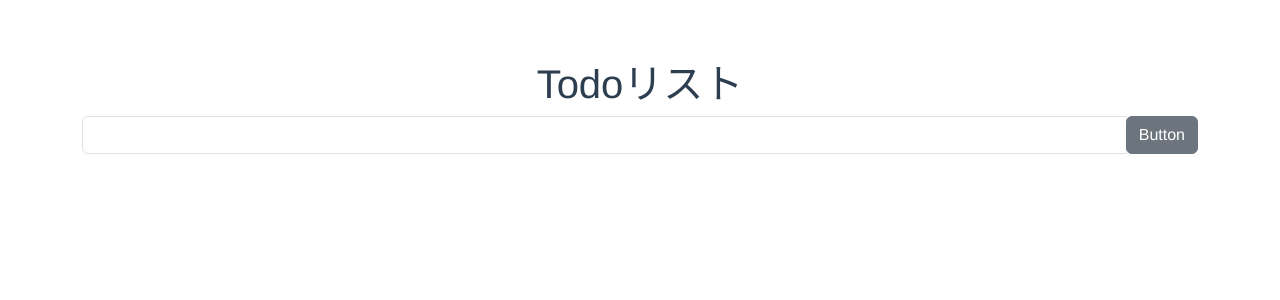
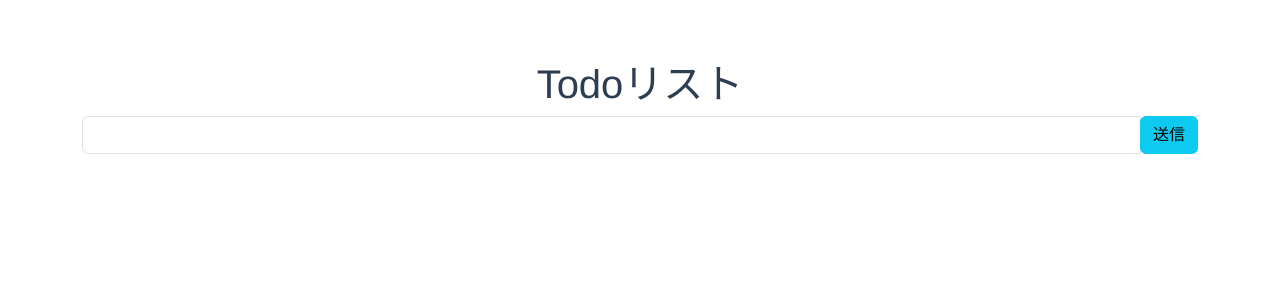
Before and after one commit to i-yuka1129/firebase-vue-todo, a Vue app: page / in a window 1280 px wide. Shown: the top 300 px of the page. Built offline with nearby package versions, Linux system fonts and the light colour scheme.

Commit message:
ボタン装飾の変更

```diff
--- a/src/components/TodoForm.vue
+++ b/src/components/TodoForm.vue
@@ -3,7 +3,7 @@
     <b-input-group>
       <b-form-input type="text" />
       <b-input-group-append>
-        <b-button>Button</b-button>
+        <b-button variant="info">送信</b-button>
       </b-input-group-append>
     </b-input-group>
   </b-container>
```
Also changed, not shown: 1 other file (tests, documents, lock files or other folders).
